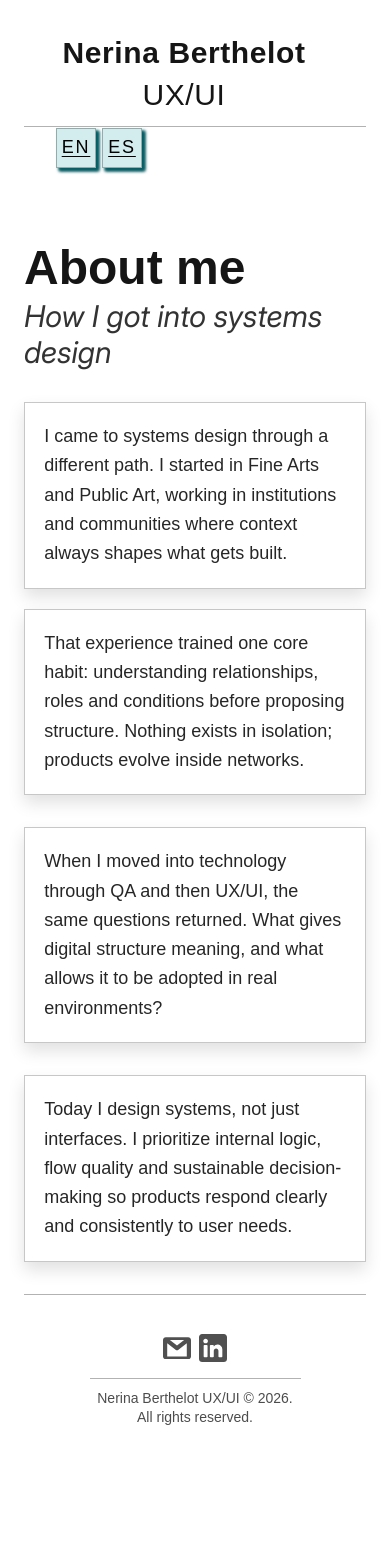
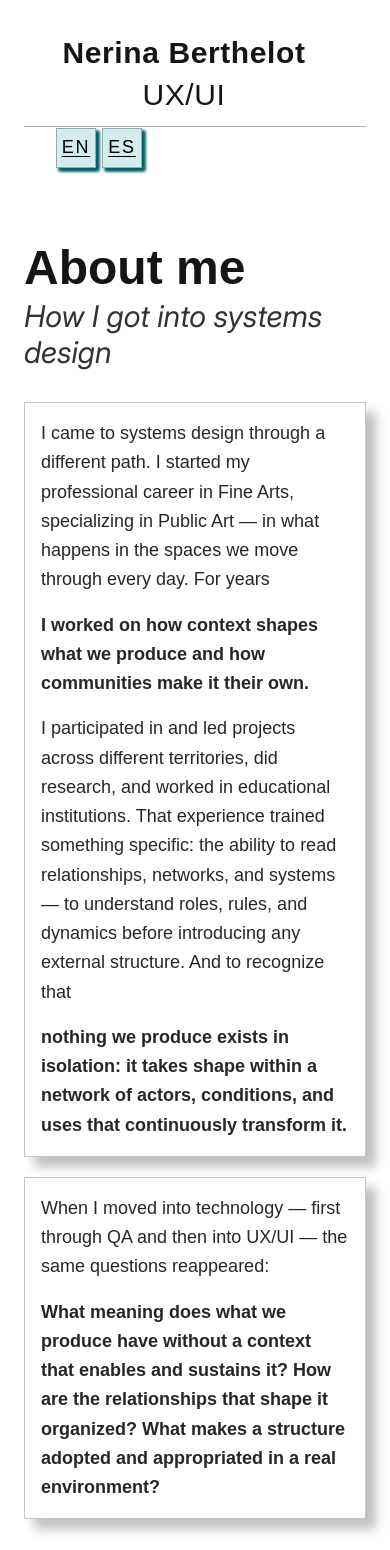
Before and after one commit to callapa1/nerina, a Next.js app: page /en/about in a window 390 px wide. Shown: the top 1550 px of the page. Before the commit the page ends 1474 px from the top, so only its background shows below. Built offline with nearby package versions, Linux system fonts and the light colour scheme; a web font is replaced by a local one.

Commit message:
feat: enrich about copy and emphasis

```diff
--- a/app/[locale]/(site)/about/page.tsx
+++ b/app/[locale]/(site)/about/page.tsx
@@ -4,16 +4,19 @@ import {RichTextBlock} from '@/components/ui/RichTextBlock';
 
 export default async function AboutPage() {
   const t = await getTranslations('About');
+  const richText = {
+    b: (chunks: React.ReactNode) => <strong>{chunks}</strong>
+  };
 
   return (
     <section id="about-page" className="space-y-8 pb-8">
       <PageIntro id="about-page-intro" title={t('title')} description={t('description')} />
 
-      <RichTextBlock id="about-block-1" card paragraphs={[t('paragraph1'), t('paragraph2')]} />
+      <RichTextBlock id="about-block-1" card paragraphs={[t.rich('paragraph1', richText), t.rich('paragraph2', richText)]} />
 
-      <RichTextBlock id="about-block-2" card paragraphs={[t('paragraph3')]} />
+      <RichTextBlock id="about-block-2" card paragraphs={[t.rich('paragraph3', richText)]} />
 
-      <RichTextBlock id="about-block-3" card paragraphs={[t('paragraph4')]} />
+      <RichTextBlock id="about-block-3" card paragraphs={[t.rich('paragraph4', richText)]} />
     </section>
   );
 }
--- a/app/globals.css
+++ b/app/globals.css
@@ -30,10 +30,18 @@ p {
 }
 
 .panel {
+  display: flex;
+  flex-direction: column;
+  justify-content: center;
+  align-items: center;
+  align-self: stretch;
+  flex-grow: 0;
+  order: 0;
   border: 1px solid rgb(0 0 0 / 0.22);
   background: rgb(255 255 255 / 0.42);
-  box-shadow: 0 8px 16px rgb(0 0 0 / 0.12);
-  padding: 1.2rem;
+  box-shadow: 10px 10px 10px rgb(0 0 0 / 0.25);
+  padding: 16px;
+  gap: 16px;
 }
 
 .teal-button,
--- a/components/sections/ContactLinks.tsx
+++ b/components/sections/ContactLinks.tsx
@@ -11,7 +11,7 @@ type ContactLinksProps = {
 
 export function ContactLinks({items}: ContactLinksProps) {
   return (
-    <ul id="contact-links" className="enter-fade [animation-delay:160ms] grid gap-4 text-xl text-black/85 sm:text-2xl">
+    <ul id="contact-links" className="enter-fade [animation-delay:160ms] grid gap-4 text-[22px] text-black/85">
       {items.map((item) => (
         <li className="contact-link-item flex items-center gap-3" key={item.href}>
           <span className="inline-flex h-7 w-7 items-center justify-center">
--- a/components/ui/RichTextBlock.tsx
+++ b/components/ui/RichTextBlock.tsx
@@ -1,6 +1,6 @@
 type RichTextBlockProps = {
   id?: string;
-  paragraphs: string[];
+  paragraphs: React.ReactNode[];
   card?: boolean;
 };
 
@@ -8,10 +8,7 @@ export function RichTextBlock({id, paragraphs, card = false}: RichTextBlockProps
   return (
     <div id={id} className="grid gap-5 text-black/85">
       {paragraphs.map((paragraph, index) => (
-        <p
-          key={`${index}-${paragraph.slice(0, 24)}`}
-          className={card ? 'panel text-lg leading-relaxed sm:text-xl' : 'max-w-5xl text-lg leading-relaxed sm:text-xl'}
-        >
+        <p key={index} className={card ? 'panel text-lg leading-relaxed sm:text-xl' : 'max-w-5xl text-lg leading-relaxed sm:text-xl'}>
           {paragraph}
         </p>
       ))}
--- a/messages/en.json
+++ b/messages/en.json
@@ -15,19 +15,18 @@
     "linkedInHref": "https://www.linkedin.com/in/nerina-berthelot/"
   },
   "Home": {
-    "title": "Hi, I’m Nerina",
+    "title": "Hi, I'm Nerina",
     "role": "UX/UI"
   },
   "About": {
     "title": "About me",
     "description": "How I got into systems design",
-    "paragraph1": "I came to systems design through a different path. I started in Fine Arts and Public Art, working in institutions and communities where context always shapes what gets built.",
-    "paragraph2": "That experience trained one core habit: understanding relationships, roles and conditions before proposing structure. Nothing exists in isolation; products evolve inside networks.",
-    "paragraph3": "When I moved into technology through QA and then UX/UI, the same questions returned. What gives digital structure meaning, and what allows it to be adopted in real environments?",
-    "paragraph4": "Today I design systems, not just interfaces. I prioritize internal logic, flow quality and sustainable decision-making so products respond clearly and consistently to user needs."
+    "paragraph1": "I came to systems design through a different path. I started my professional career in Fine Arts, specializing in Public Art — in what happens in the spaces we move through every day. For years <b>I worked on how context shapes what we produce and how communities make it their own.</b> I participated in and led projects across different territories, did research, and worked in educational institutions.\n\nThat experience trained something specific: the ability to read relationships, networks, and systems — to understand roles, rules, and dynamics before introducing any external structure. And to recognize that <b>nothing we produce exists in isolation: it takes shape within a network of actors, conditions, and uses that continuously transform it.</b>",
+    "paragraph2": "When I moved into technology — first through QA and then into UX/UI — the same questions reappeared:\n\n<b>What meaning does what we produce have without a context that enables and sustains it?\nHow are the relationships that shape it organized?\nWhat makes a structure adopted and appropriated in a real environment?</b>",
+    "paragraph3": "Today I work at the intersection of those questions. <b>I design systems, not interfaces</b>: I prioritize relationships, internal logic, and flows that shape a product before defining how it looks.\n\nMy interest in quality assurance, a field I continue to develop in, directly influences how I design. <b>I incorporate quality criteria from early stages</b>, anticipating friction, considering edge cases, and aiming for systems that respond clearly, consistently, and reliably to real user needs.\n\nAlong this line, I also explore automation as a way to extend a system's capabilities without adding friction for the people who use it.\n\n<b>I'm drawn to complex but deeply human contexts</b>: multi-role environments where organizational structure is part of the design problem. <b>That's where systems design becomes most meaningful.</b>"
   },
   "Work": {
-    "heroTitle": "Hi, I’m Nerina",
+    "heroTitle": "Hi, I'm Nerina",
     "heroDescription": "UX/UI Designer focused on systems, flows and structured digital experiences.",
     "heading": "My work",
     "intro": "Selected projects focused on systems, workflows and structure for complex contexts.",
--- a/messages/es.json
+++ b/messages/es.json
@@ -21,10 +21,9 @@
   "About": {
     "title": "Sobre mi",
     "description": "Como llegue al diseno de sistemas",
-    "paragraph1": "Llegue al diseno de sistemas por un camino distinto. Empece en Bellas Artes y Arte Publico, trabajando en instituciones y comunidades donde el contexto siempre define lo que se construye.",
-    "paragraph2": "Esa experiencia me dejo un habito central: entender relaciones, roles y condiciones antes de proponer estructura. Nada existe aislado; los productos evolucionan dentro de redes.",
-    "paragraph3": "Cuando pase a tecnologia desde QA y luego UX/UI, volvieron las mismas preguntas. Que le da sentido a una estructura digital y que permite su adopcion en entornos reales?",
-    "paragraph4": "Hoy diseno sistemas, no solo interfaces. Priorizo logica interna, calidad de flujo y decisiones sostenibles para que los productos respondan con claridad y consistencia a necesidades reales."
+    "paragraph1": "Llegué al diseño de sistemas por un camino distinto. Inicié mi recorrido en las Artes Plásticas, especializándome en el arte público: en lo que sucede en los espacios que transitamos cotidianamente. <b>Durante años trabajé en cómo el contexto da forma a lo que producimos y en cómo las comunidades se apropian de esas producciones</b>. Participé y dirigí proyectos en distintos territorios, investigué y trabajé en instituciones educativas.\n\nEsa experiencia entrenó algo concreto: la capacidad de leer interrelaciones, redes y sistemas; de entender roles, reglas y dinámicas antes de introducir estructuras externas. Y de comprender que <b>ninguna producción existe de forma aislada: se configura dentro de un entramado de actores, condiciones y usos que la transforman constantemente.</b>",
+    "paragraph2": "Cuando me acerqué a la tecnología, primero a través del QA y luego hacia el UX/UI, reaparecieron las mismas preguntas:\n\n<b>¿Qué sentido tiene lo que producimos sin un contexto que lo habilite y lo sostenga?\n¿Cómo se organizan las relaciones que le dan forma?\n¿Qué hace que una estructura se adoptada y apropiada en un entorno real?</b>",
+    "paragraph3": "Hoy trabajo en la intersección de esas preguntas. <b>Diseño sistemas, no interfaces</b>: priorizo las interrelaciones, la lógica interna y los flujos que dan forma a un producto antes de definir cómo se ve.\n\nMi interés en el aseguramiento de calidad, campo en el que continúo formándome, influye directamente en cómo diseño: <b>incorporo criterios de calidad</b> desde etapas tempranas, anticipando fricciones, contemplando casos borde y buscando que los sistemas respondan de forma clara, consistente y confiable a necesidades reales.\nEn esta línea, exploro también la automatización como una forma de extender las capacidades de un sistema sin agregar fricción para quienes lo usan.\n<b>Me interesan los contextos complejos pero profundamente humanos</b>: entornos con múltiples roles donde la estructura organizacional forma parte del problema de diseño. <b>Es ahí donde el diseño de sistemas cobra mayor sentido.</b>"
   },
   "Work": {
     "heroTitle": "Hola, soy Nerina",
```
Also changed, not shown: 1 other file (tests, documents, lock files or other folders).
